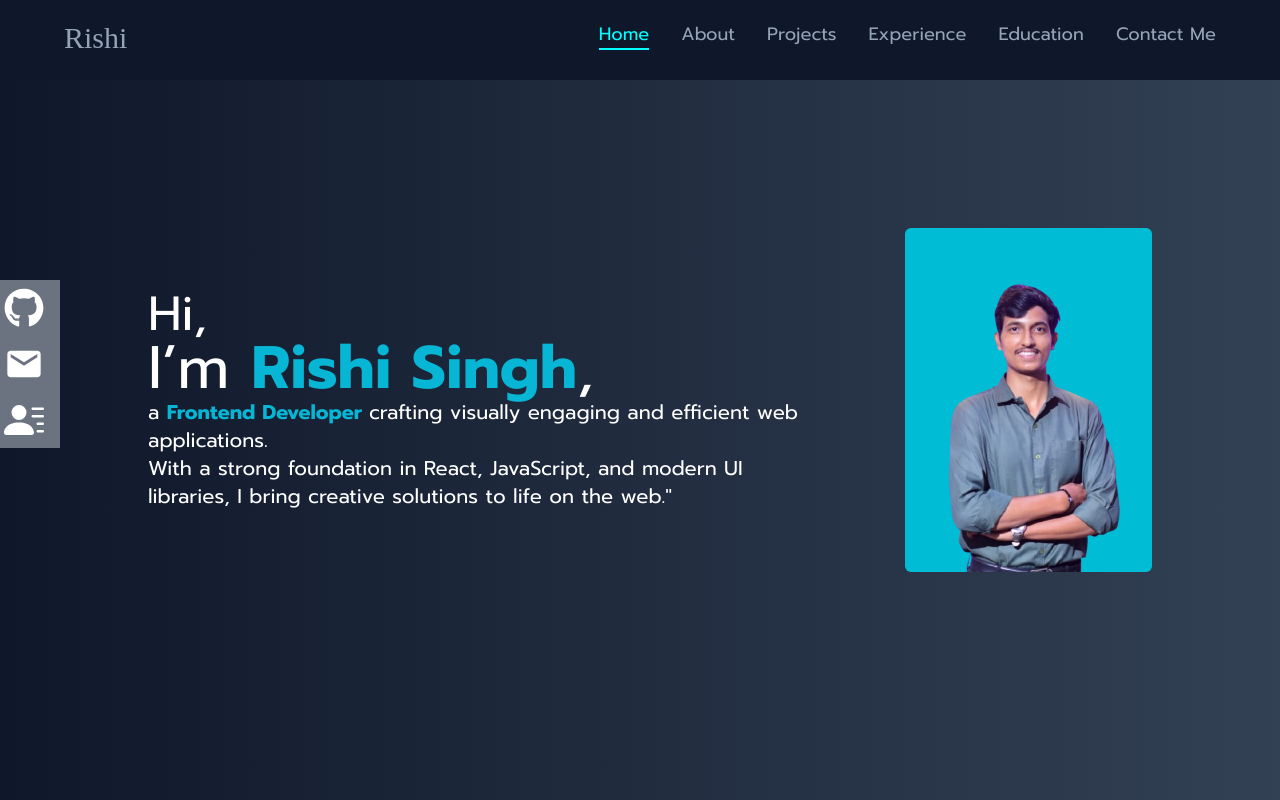
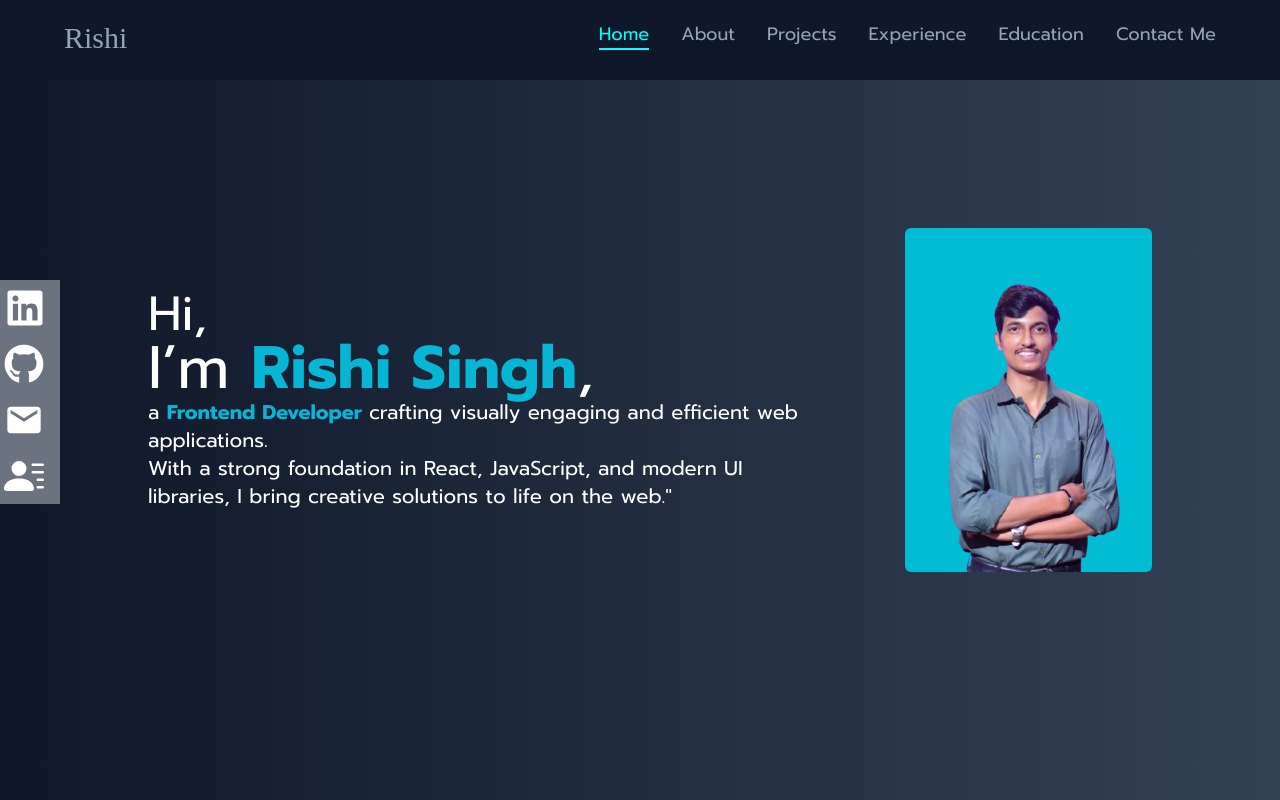
Before and after one commit to rishi190104/RishiDev, a React (Vite) app: page / in a window 1280 px wide. Shown: the top 800 px of the page. Built offline with nearby package versions, Linux system fonts and the light colour scheme; a web font is replaced by a local one.

Commit message:
added linkedin and updated resume

```diff
--- a/src/components/Home/Home.jsx
+++ b/src/components/Home/Home.jsx
@@ -4,7 +4,7 @@ import { BsFillPersonLinesFill } from "react-icons/bs";
 import { FaGithub } from "react-icons/fa6";
 import { MdEmail } from "react-icons/md";
 import { FaLinkedin } from "react-icons/fa";
-import resume from "../SocialLinks/Rishi_Singh_resume.pdf"
+import resume from "../SocialLinks/Rishi_Singh_Resume.pdf"
 import AOS from 'aos';
 import 'aos/dist/aos.css';
 
@@ -60,7 +60,7 @@ const Home = () => {
               </a>
             </li>
             <li>
-              <a href="https://www.linkedin.com" title="LinkedIn" target="_blank">
+              <a href="https:/www.linkedin.com/in/rishi-singh-256bba342" title="LinkedIn" target="_blank">
                 <span>
                   <FaLinkedin size={33}/>
                 </span>
--- a/src/components/SocialLinks/SocialLinks.jsx
+++ b/src/components/SocialLinks/SocialLinks.jsx
@@ -3,18 +3,18 @@ import { FaLinkedin } from "react-icons/fa";
 import { BsFillPersonLinesFill } from "react-icons/bs";
 import { FaGithub } from "react-icons/fa6";
 import { MdEmail } from "react-icons/md";
-import resume from "../SocialLinks/Rishi_Singh_resume.pdf";
+import resume from "../SocialLinks/Rishi_Singh_Resume.pdf";
 
 const SocialLinks = () => {
   const social = [
-    // {
-    //     id: 1,
-    //     text: "LinkedIn",
-    //     href: "https://linkedin.com",
-    //     icon : <FaLinkedin size={40}/>,
-    //      target: "_blank"
+    {
+        id: 1,
+        text: "LinkedIn",
+        href: "https://www.linkedin.com/in/rishi-singh-256bba342",
+        icon : <FaLinkedin size={40}/>,
+         target: "_blank"
 
-    // },
+    },
     {
       id: 2,
       text: "Github",
```
Also changed, not shown: 1 other file (tests, documents, lock files or other folders).
